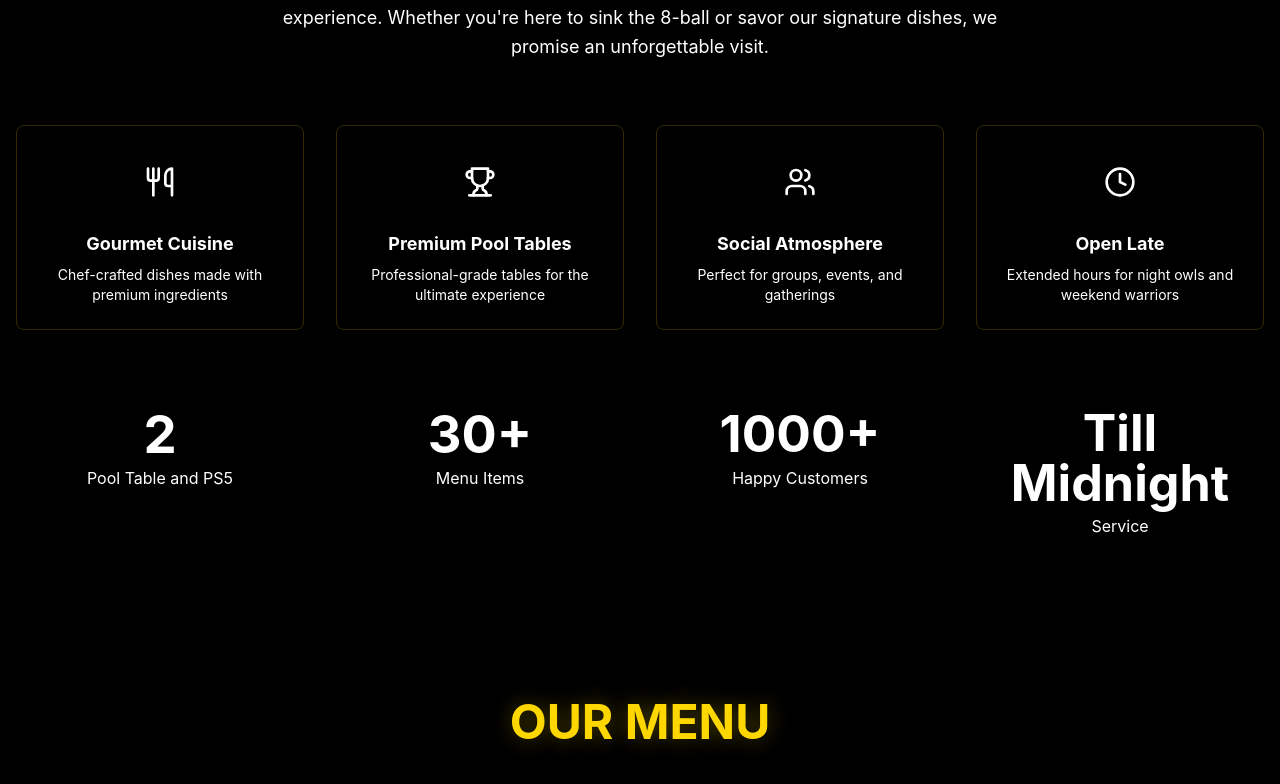
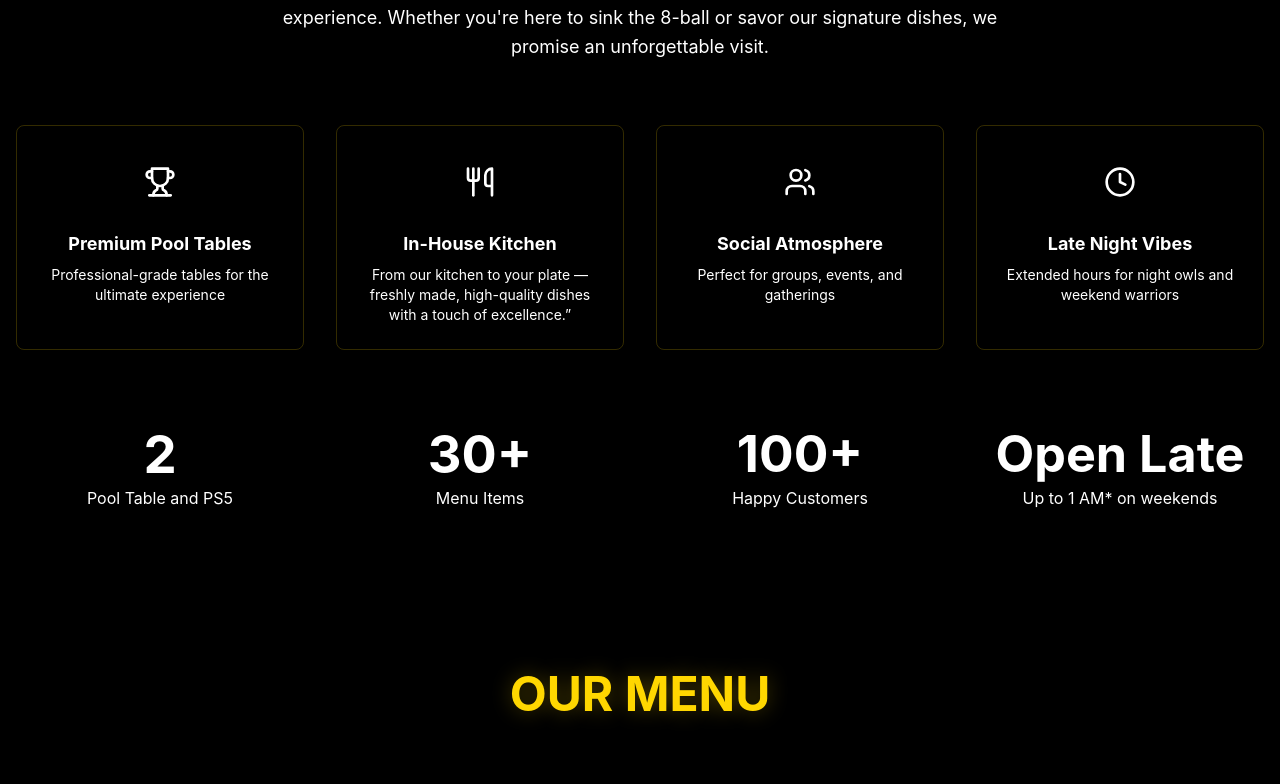
Before and after one commit to Atishkumar98-Dev/Breakroom_Panvel, a React (Vite) app: page / in a window 1280 px wide. Shown: the part 1068-1852 px from the top of the page. Built offline with nearby package versions, Linux system fonts and the light colour scheme.

Commit message:
Commit-main-far

```diff
--- a/src/app/components/About.tsx
+++ b/src/app/components/About.tsx
@@ -8,14 +8,14 @@ export function About() {
 
   const features = [
     {
-      icon: Utensils,
-      title: 'Gourmet Cuisine',
-      description: 'Chef-crafted dishes made with premium ingredients',
-    },
-    {
       icon: Trophy,
       title: 'Premium Pool Tables',
       description: 'Professional-grade tables for the ultimate experience',
+    },
+    {
+      icon: Utensils,
+      title: 'In-House Kitchen',
+      description: 'From our kitchen to your plate — freshly made, high-quality dishes with a touch of excellence.”',
     },
     {
       icon: Users,
@@ -24,7 +24,7 @@ export function About() {
     },
     {
       icon: Clock,
-      title: 'Open Late',
+      title: 'Late Night Vibes',
       description: 'Extended hours for night owls and weekend warriors',
     },
   ];
@@ -108,8 +108,8 @@ export function About() {
           {[
             { number: '2', label: 'Pool Table and PS5' },
             { number: '30+', label: 'Menu Items' },
-            { number: '1000+', label: 'Happy Customers' },
-            { number: 'Till Midnight', label: 'Service' },
+            { number: '100+', label: 'Happy Customers' },
+           { number: 'Open Late', label: 'Up to 1 AM* on weekends' }
           ].map((stat, index) => (
             <motion.div
               key={stat.label}
--- a/src/app/components/PoolSection.tsx
+++ b/src/app/components/PoolSection.tsx
@@ -54,20 +54,20 @@ export function PoolSection() {
       name: "Starter Cue",
       price: "₹1999",
       duration: "Monthly",
-      features: ["Standard table", "Cue rental", "Accessories"],
+      features: ["Total 10 Hours ","Max 4 Players", "Hour Per Table", "1 Day Prior Booking Required", "Validity 30 Days From Purchase","No Hours Claim on Weekends"],
     },
     {
-      name: "Premium Experience",
-      price: "₹3500",
+      name: "Pro Player",
+      price: "₹3699",
       duration: "Monthly",
-      features: ["Premium table", "Private area", "Priority service"],
+      features: ["Total 20 Hours ","Max 4 Players", "Hour Per Table", "1 Day Prior Booking Required", "Validity 30 Days From Purchase","No Hours Claim on Weekends"],
       popular: true,
     },
     {
-      name: "Tournament Package",
-      price: "₹6500",
+      name: "Breakroom Elite",
+      price: "₹4999",
       duration: "Per Event",
-      features: ["Multiple tables", "Referee", "Live scoring"],
+      features: ["Total 30 Hours ","Max 4 Players", "Hour Per Table", "1 Day Prior Booking Required", "Validity 30 Days From Purchase","No Hours Claim on Weekends"],
     },
   ];
 
```
Also changed, not shown: 3 other files (tests, documents, lock files or other folders).
